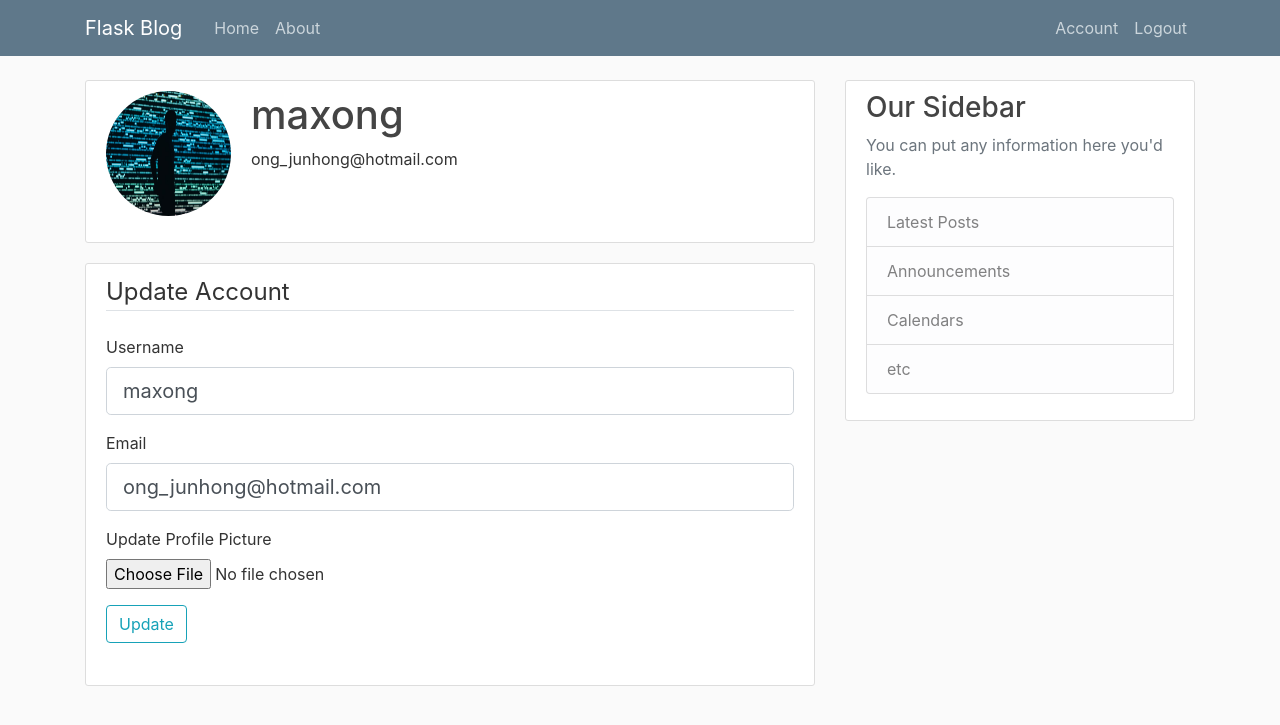
After one commit to MaxOng94/Flask-tutorial, a Flask app: page /account in a window 1280 px wide. The commit adds this page. Shown: the top 725 px of the page. Run offline with Flask 2, Linux system fonts and the light colour scheme; a user stored in the database is signed in; some libraries are stand-ins or nearby versions.

Commit message:
Added update account information option
Added account.html Added route to account.html Added UpdateAccountForm under Forms

```diff
--- a/app/forms.py
+++ b/app/forms.py
@@ -1,6 +1,9 @@
 from flask_wtf import FlaskForm
+from flask_wtf.file import FileField, FileAllowed       # for flask to upload files (in our case we want image extensions file). FileAllowed --> restrict to .jpg or .png
 from wtforms import StringField, PasswordField, BooleanField,SubmitField
-from wtforms.validators import DataRequired, Length, Email, EqualTo
+from wtforms.validators import DataRequired, Length, Email, EqualTo, ValidationError
+from models import User
+from flask_login import current_user
 
 # class for registration form. We can inherit from FlaskForm class from flask_wtf
 class RegistrationForm(FlaskForm):
@@ -19,6 +22,19 @@ class RegistrationForm(FlaskForm):
 
     submit = SubmitField("Sign up")
 
+    def validate_username(self,username):
+        user = User.query.filter_by(username = username.data).first()
+        # if user is none, the validationerror will not be raised
+        if user:
+            raise ValidationError("That username is taken. Please choose a different one.")
+
+
+    def validate_email(self,email):
+        user = User.query.filter_by(email = email.data).first()
+        # if user is none, the validationerror will not be raised
+        if user:
+            raise ValidationError("That email is taken. Please choose a different one.")
+
 
 class LoginForm(FlaskForm):
     # validators : list of validators we want in our username --> eg: not leave it empty, cannot be more than 20 chars long etc
@@ -32,3 +48,33 @@ class LoginForm(FlaskForm):
     remember = BooleanField("Remember Me")
 
     submit = SubmitField("Login")
+
+
+
+class UpdateAccountForm(FlaskForm):
+    # validators : list of validators we want in our username --> eg: not leave it empty, cannot be more than 20 chars long etc
+    username = StringField("Username", # label
+                            validators= [DataRequired(), Length(min = 2, max = 20)])
+
+    email = StringField("Email",
+                        validators = [DataRequired(), Email()])
+    picture = FileField("Update Profile Picture",
+                        validators = [FileAllowed(['jpg', 'png'])])
+    submit = SubmitField("Update")
+
+
+    def validate_username(self,username):
+        if username.data != current_user.username:  # only if the new username (username.data) is different from the existing username,
+            user = User.query.filter_by(username = username.data).first()  #then we check the database if the new username is already used before.
+
+            # if user is none, the validationerror will not be raised
+            if user:
+                raise ValidationError("That username is taken. Please choose a different one.")
+
+
+    def validate_email(self,email):
+        if email.data != current_user.email:
+            user = User.query.filter_by(email = email.data).first()
+            # if user is none, the validationerror will not be raised
+            if user:
+                raise ValidationError("That email is taken. Please choose a different one.")
--- a/app/routes.py
+++ b/app/routes.py
@@ -1,15 +1,17 @@
-from app import app_obj
-
-from flask import render_template,url_for, flash, redirect
-from app.forms import RegistrationForm, LoginForm
-
+from app import app_obj, db, bcrypt
+from flask import render_template,url_for, flash, redirect , request
+from app.forms import RegistrationForm, LoginForm, UpdateAccountForm
+from models import User
+from PIL import Image
 # render_template will look for the .html files you specified
 # under the templates folder. You have to name the templates folder exactly so
 # flask knows where to find them
 
+from flask_login import login_user,current_user, logout_user, login_required
 # assumes that we will be querying data from our database as dummy_data
 
-
+import secrets
+import os
 dummy_data = [
     {
         'author': 'Max ong',
@@ -39,21 +41,76 @@ def about():
 
 @app_obj.route('/register', methods = ["GET","POST"])
 def register():
+    if current_user.is_authenticated: #from login_manager, it remembers if we are current_user (already logged in)
+        return redirect(url_for("home"))  # so if we try to click register as a current user, we re-direct them back to home page
+
     form = RegistrationForm()
+
     if form.validate_on_submit():       # tells us if the form is validated on submission
-        flash(f"Account created for {form.username.data}!", "success") # success category is a bootstrap class to use as variable
+        hashed_password = bcrypt.generate_password_hash(form.password.data).decode('utf-8')
+        new_user = User(username = form.username.data, email = form.email.data, password = hashed_password)
+        db.session.add(new_user)
+        db.session.commit()
+
+        flash(f"Account created for {form.username.data}! You can now log in.", "success") # success category is a bootstrap class to use as variable
         #flash accepts a second argument, category. So the msg above is under the success category
         # bootstrap has different alert style for successes and errors
-        return redirect(url_for("home"))
+        return redirect(url_for("login"))
     return render_template("register.html", title = "Register", form = form )
 
 @app_obj.route('/login', methods = ["GET","POST"])
 def login():
     form = LoginForm()
     if form.validate_on_submit():
-        if form.email.data == 'admin@blog.com' and form.password.data == "password":
-            flash("You have been logged in!", 'success')
-            return redirect(url_for('home'))
+        user = User.query.filter_by(email=form.email.data).first()  # just checking from User class if
+                                                                    #the email user logged in with already exist in db
+        if user and bcrypt.check_password_hash(user.password, form.password.data):  #user.password checks the db if the hashed password
+                                                                                    #is the same as the password user inputs in login password field
+            login_user(user,remember = form.remember.data)
+            next_page = request.args.get("next")  # gets the next paramter from the login next_page
+                                                    # get method retreives from the args dictionary
+            return redirect(url_for('home')) if next_page else redirect(url_for('home'))
         else:
-            flash("Login unsuccessful. Please check username and password", 'danger') # bootstrap's class danger for error alert
+            flash("Login unsuccessful. Please check email and password", 'danger') # bootstrap's class danger for error alert
     return render_template("login.html", title = "Login", form = form )
+
+
+@app_obj.route('/logout')
+def logout():
+    logout_user()
+    return redirect(url_for("home"))
+
+def save_picture(form_picture):
+    random_hex = secrets.token_hex(8)        # randomize the image name of the picture so not to collide with existing pictures in our db
+    _, f_ext = os.path.splitext(form_picture.filename)   # use secrets module to generate random hex for the file name of pictures
+    picture_fn = random_hex + f_ext
+    picture_path = os.path.join(app_obj.root_path, 'static/profile_pics',picture_fn)
+
+    # image resizing
+    output_size = (125,125)
+    i = Image.open(form_picture)
+    i.thumbnail(output_size)
+
+    i.save(picture_path)
+
+    return picture_fn
+
+
+@app_obj.route('/account', methods = ["GET","POST"])
+@login_required         # with this decorator, this means to access this view, users has to be logged in already
+def account():
+    image_file = url_for('static', filename = "profile_pics/" + current_user.image_file) # image file in the models module under User class. It is in the database
+    form = UpdateAccountForm()
+    if form.validate_on_submit():
+        if form.picture.data:
+            picture_file = save_picture(form.picture.data)
+            current_user.image_file = picture_file
+        current_user.username = form.username.data  # updating the information in the database, it is just changing the variables
+        current_user.email = form.email.data
+        db.session.commit()
+        flash("your account has been updated!", "success")
+        return redirect (url_for("account"))
+    elif request.method == "GET":
+        form.username.data = current_user.username
+        form.email.data = current_user.email
+    return render_template("account.html", title = "Account", image_file = image_file, form = form)
--- /dev/null
+++ b/app/templates/account.html
@@ -0,0 +1,65 @@
+{% extends "layout.html" %}
+{% block content %}
+    <div class="content-section">
+      <div class="media">
+        <img class="rounded-circle account-img" src={{ image_file }}> <!-- user's image -->
+        <div class="media-body text-truncate">
+          <h2 class="account-heading">{{current_user.username}}</h2>
+          <p class = "secondary-text">{{current_user.email}}</p>
+        </div>
+      </div>
+    </div>
+
+<!-- FORM HERE -->
+    <div class="content-section">
+    <form method="POST" action="" enctype = "multipart/form-data">       <!--use multipart/form-data when your form includes any <input type="file"> -->
+        {{ form.hidden_tag() }}
+            <fieldset class = "form-group">                           <!-- bootstrap class-->
+                <legend class = "border-bottom mb-4">Update Account</legend>
+                    <div class="form-group">
+                      {{form.username.label(class = "form-control-label")}}  <!-- bootstrap class-->
+                      {% if form.username.errors %}  <!--conditional statements if there are errors in form username-->
+                        {{ form.username(class = "form-control form-control-lg is-invalid")}} <!-- added in 'is-invalid', bootstrap's class-->
+                        <div class = 'invalid-feedback'>
+                            {% for error in form.username.errors %}
+                                <span>{{error}}</span>
+                            {% endfor %}
+                        </div>
+                      {% else %}
+                          {{form.username(class = "form-control form-control-lg")}}
+
+                      {% endif %}
+                    </div>
+
+                    <div class="form-group">
+                      {{form.email.label(class = "form-control-label")}}  <!-- bootstrap class-->
+                      {% if form.email.errors %}  <!--conditional statements if there are errors in form username-->
+                        {{ form.email(class = "form-control form-control-lg is-invalid")}} <!-- added in 'is-invalid', bootstrap's class-->
+                        <div class = 'invalid-feedback'>
+                            {% for error in form.email.errors %}
+                                <span>{{error}}</span>
+                            {% endfor %}
+                        </div>
+                      {% else %}
+                          {{form.email(class = "form-control form-control-lg")}}
+                      {% endif %}
+                    </div>
+
+                    <div class="form-group">
+                        {{form.picture.label()}}
+                        {{form.picture(class = "form-control-file")}}   <!-- actual submitting picture bootstrap class-->
+                        {% if form.picture.errors %}
+                            {% for error in form.picture.errors %}
+                                <span class = "text-danger">{{error}}</span>
+                            {%endfor%}
+                        {% endif %}
+
+                    </div>
+                    <div class="form-group">
+                    {{form.submit(class = "btn btn-outline-info")}}
+                    </div>
+                </fieldset>
+
+    </form>
+    </div>
+{% endblock content %}
--- a/app/templates/layout.html
+++ b/app/templates/layout.html
@@ -38,8 +38,14 @@
             </div>
             <!-- Navbar Right Side -->
             <div class="navbar-nav">
-              <a class="nav-item nav-link" href="{{url_for('login')}}">Login</a>
-              <a class="nav-item nav-link" href="{{url_for('register')}}">Register</a>
+                {% if current_user.is_authenticated %} <!--if user already logged in -->
+                <a class="nav-item nav-link" href="{{url_for('account')}}">Account</a>
+                <a class="nav-item nav-link" href="{{url_for('logout')}}">Logout</a>
+                {%else%}
+                    <a class="nav-item nav-link" href="{{url_for('login')}}">Login</a>
+                    <a class="nav-item nav-link" href="{{url_for('register')}}">Register</a>
+                {%endif%}
+
             </div>
           </div>
         </div>
```
Also changed, not shown: app/__init__.py (+8 -2 lines), app/models.py (+9 -3 lines), app/site.db, app/static/profile_pics/c13e047ac47aca28.png (added), app/static/profile_pics/default (1).jpg (added), app/static/profile_pics/default.jpg (added), app/static/profile_pics/default.png (added), app/static/profile_pics/images.jpg (added).
